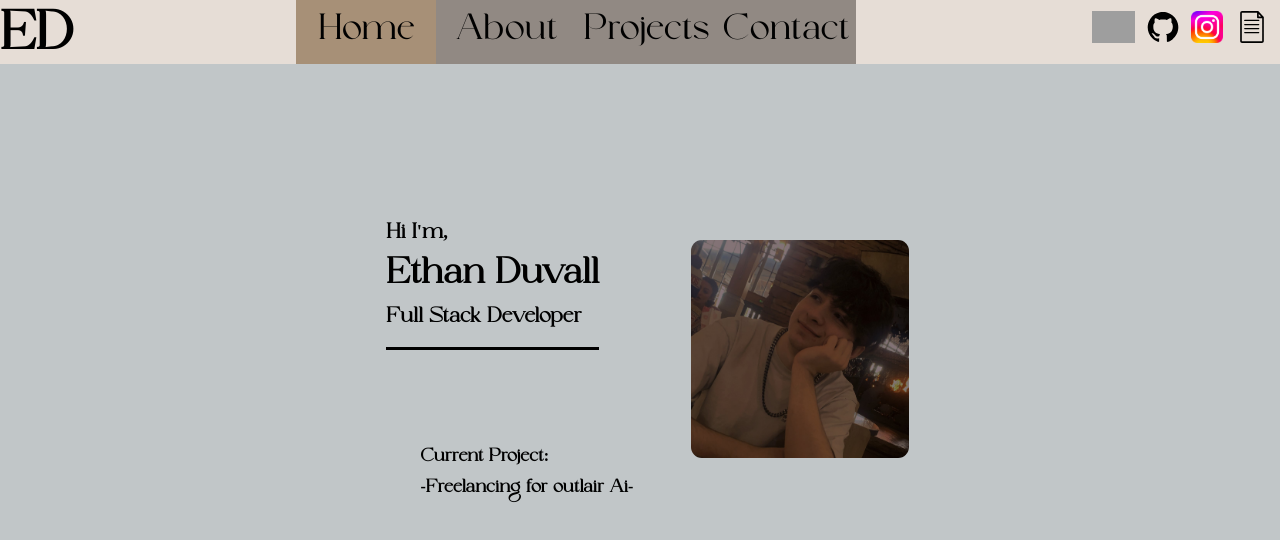
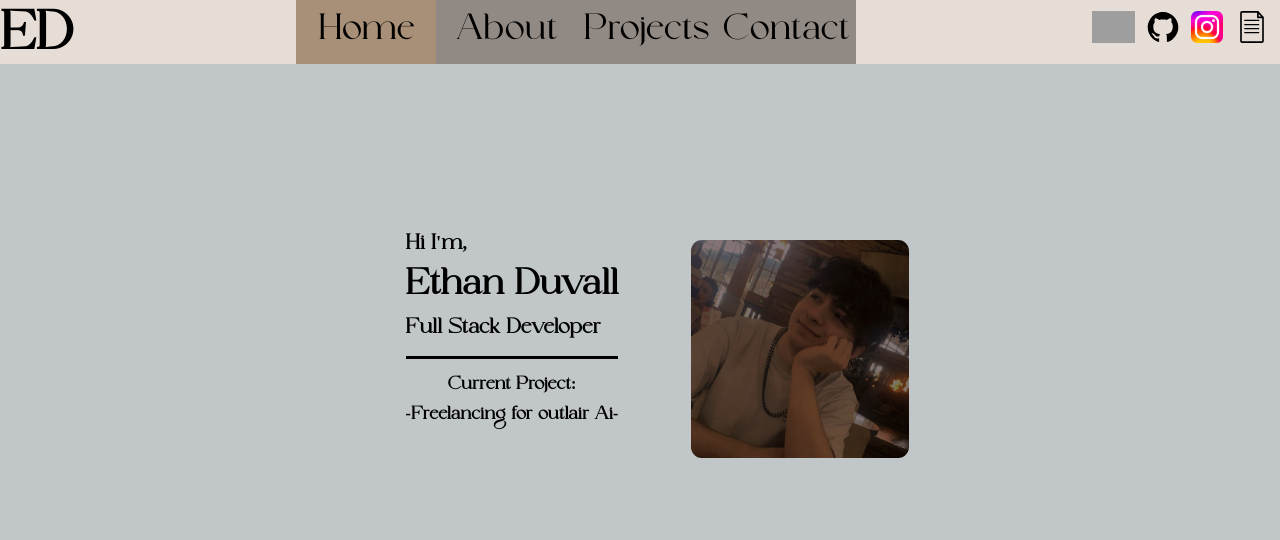
Before and after one commit to EthanDuvall/Portfolio, a React (Create React App) app: page / in a window 1280 px wide. Shown: the top 540 px of the page. Built offline with nearby package versions, Linux system fonts and the light colour scheme; grey boxes are pictures that could not be loaded.

Commit message:
adjust styling

```diff
--- a/public/index.html
+++ b/public/index.html
@@ -2,14 +2,14 @@
 <html lang="en">
   <head>
     <meta charset="utf-8" />
-    <link rel="icon" href="%PUBLIC_URL%/favicon.ico" />
+    <link rel="icon" href="%PUBLIC_URL%/Logo.png" />
     <meta name="viewport" content="width=device-width, initial-scale=1" />
     <meta name="theme-color" content="#000000" />
     <meta
       name="description"
       content="Web site created using create-react-app"
     />
-    <link rel="apple-touch-icon" href="%PUBLIC_URL%/logo192.png" />
+    <link rel="apple-touch-icon" href="%PUBLIC_URL%/logo.png" />
     <!--
       manifest.json provides metadata used when your web app is installed on a
       user's mobile device or desktop. See https://developers.google.com/web/fundamentals/web-app-manifest/
@@ -24,7 +24,7 @@
       work correctly both with client-side routing and a non-root public URL.
       Learn how to configure a non-root public URL by running `npm run build`.
     -->
-    <title>React App</title>
+    <title>Ethan's Portfolio</title>
   </head>
   <body>
     <noscript>You need to enable JavaScript to run this app.</noscript>
--- a/src/Components/Home/Home.scss
+++ b/src/Components/Home/Home.scss
@@ -2,9 +2,9 @@
     display: flex;
     flex-direction: column;
     align-items: center;
-    justify-content: space-evenly;
+    width: 80%;
     height: 65%;
-    margin-top: 5%;
+    margin-top: 13%;
 
     img{
         position: absolute ;
@@ -16,22 +16,24 @@
     .nameCard{
         //background-color: #a79077;
         border-bottom: solid;
+        text-align: left;
 
-        text-align: left;
-        align-self:center;
         padding-bottom: 1%;
-        margin-right: 23%;
+
         h1
         ,h3{
             margin:0;
         }
     }
     aside{
-        width: 35%;
+        text-align: center;
+        width: 40%;
+        margin-top: 1%;
         font-size: 2vh;
         font-weight:600;
         p{
             margin:1%;
+
         }
     }
 }
--- a/src/Components/Projects/Projects.scss
+++ b/src/Components/Projects/Projects.scss
@@ -1,3 +1,6 @@
+html {
+  overflow-y: scroll;
+}
 .projects-holder {
   display: flex;
   flex-direction: column;
```
Also changed, not shown: public/Logo.png (added).
